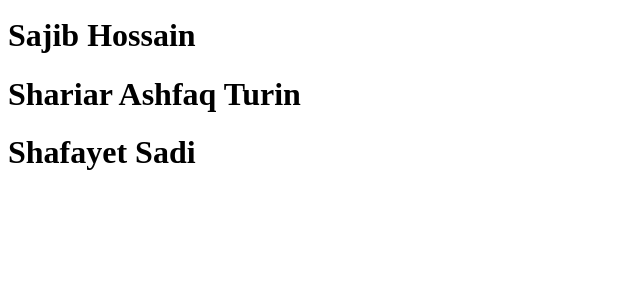
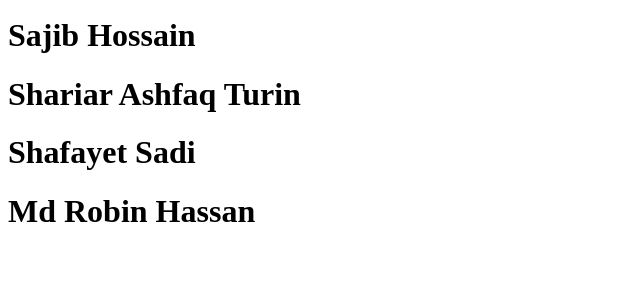
Before and after one commit to sushen/matrivume, a Django app: page / in a window 1280 px wide. Shown: the part 495-800 px from the top of the page, without its empty margins (0-640 px from the left). Run offline with Django 3.2, Linux system fonts and the light colour scheme.

Commit message:
Added name

```diff
--- a/templates/home.html
+++ b/templates/home.html
@@ -17,6 +17,7 @@
 <h1>Sajib Hossain</h1>
 <h1>Shariar Ashfaq Turin</h1>
 <h1>Shafayet Sadi</h1>
+<h1>Md Robin Hassan</h1>
 <h1></h1>
 </body>
 </html>
```
Lines whose indentation alone changed are shown as unchanged.
